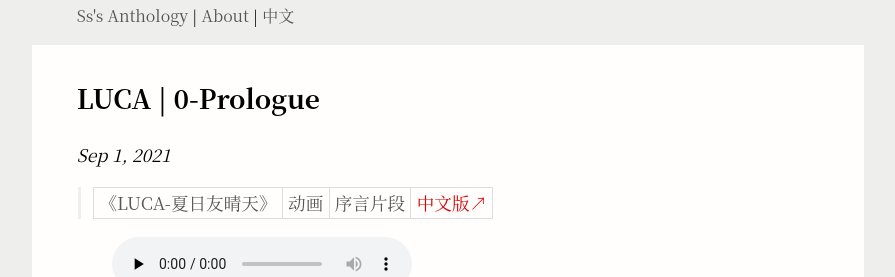
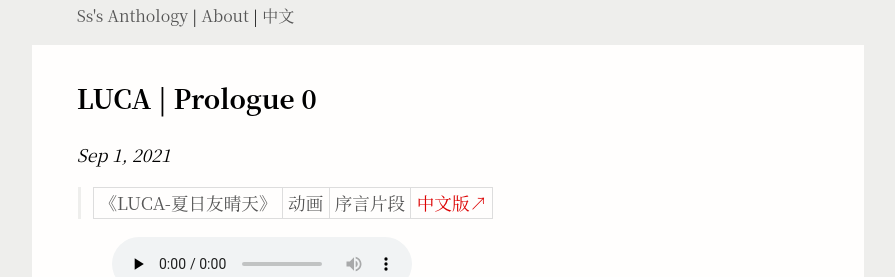
Before and after one commit to Sansuiz/wenji, a Jekyll site: the page built from _posts/2021-09-01-luca-prologue.md, in a window 1280 px wide and 900 px high. Shown: the top 277 px of the window, without its empty margins (192-1087 px from the left). Built offline with Jekyll 4.4.1, drawn with Linux system fonts in a browser that asks for light colours; comment, search, counter and statistics services are not loaded.

```diff
--- a/_posts/2021-09-01-luca-prologue.md
+++ b/_posts/2021-09-01-luca-prologue.md
@@ -1,6 +1,6 @@
 ---
 layout: post
-title:  "LUCA | 0-Prologue"
+title:  "LUCA | Prologue 0"
 date:   2021-09-01 09:00:00
 categories: en
 tags: 电影 EN 童话
```
